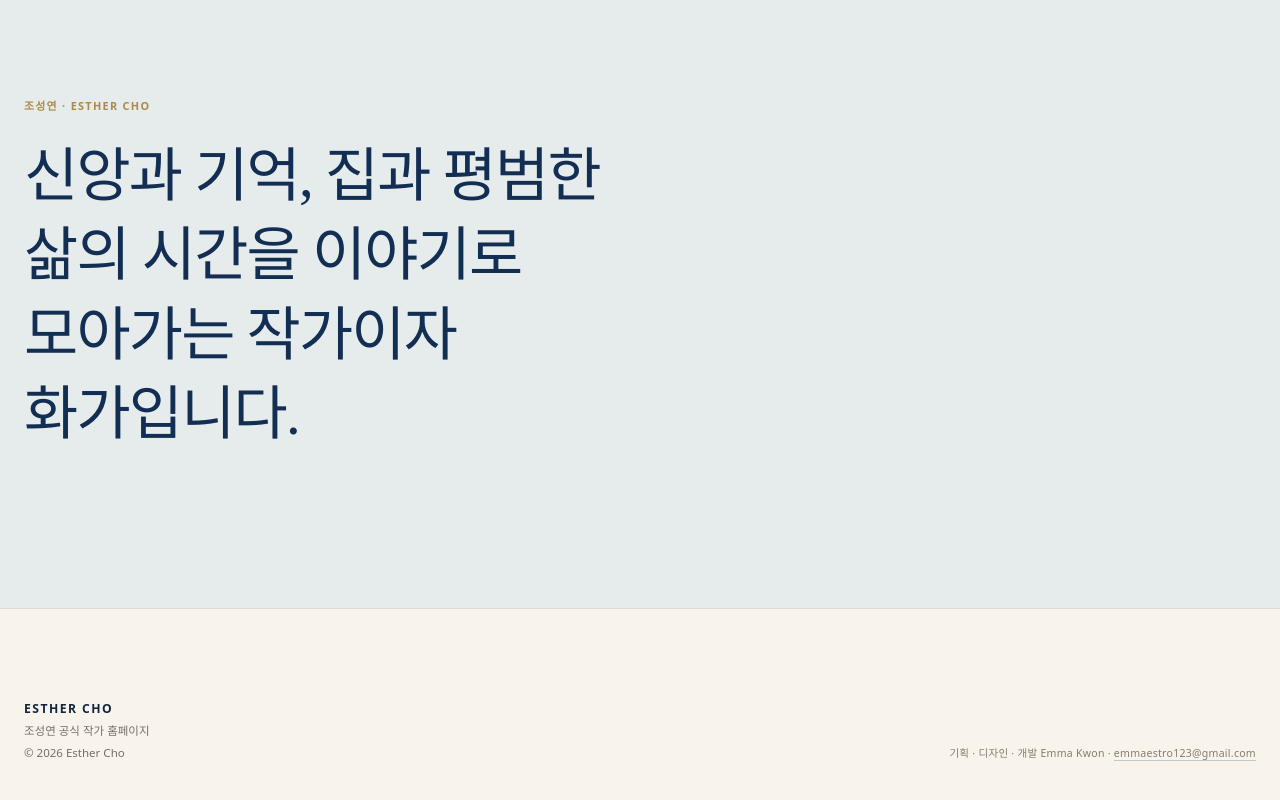
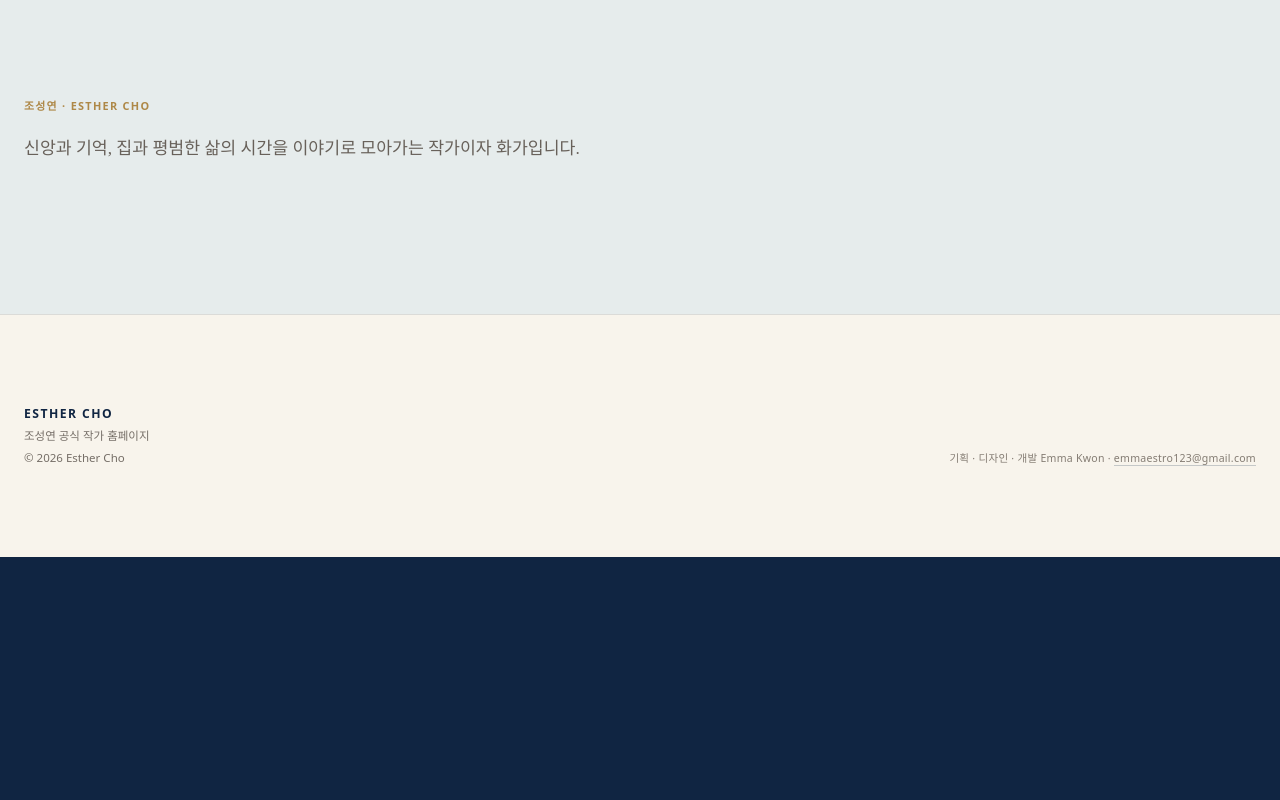
Before and after one commit to k-mama/esthercho, a Next.js app: page /ko/about in a window 1280 px wide. Shown: the part 6286-7086 px from the top of the page. After the commit the page ends 6843 px from the top, so only its background shows below. Built offline with nearby package versions, Linux system fonts and the light colour scheme.

Commit message:
style: quiet the Esther profile closing

```diff
--- a/src/styles/shell-redteam.css
+++ b/src/styles/shell-redteam.css
@@ -33,6 +33,21 @@ body:has(.home-video-hero, .page-cover-shell)
   .site-header-nav-link[aria-current="page"] {
   color: #fffdf8;
   font-weight: 700;
+}
+
+/* The author profile should end as a colophon, not a quote card. */
+.esther-closing {
+  gap: 0.8rem;
+}
+
+.esther-closing > p:last-child,
+.esther-page-ko .esther-closing > p:last-child {
+  max-width: 46rem;
+  color: #68615a;
+  font-family: var(--font-editorial);
+  font-size: clamp(1rem, 1.35vw, 1.12rem);
+  line-height: 1.8;
+  letter-spacing: 0;
 }
 
 .site-footer {
```
